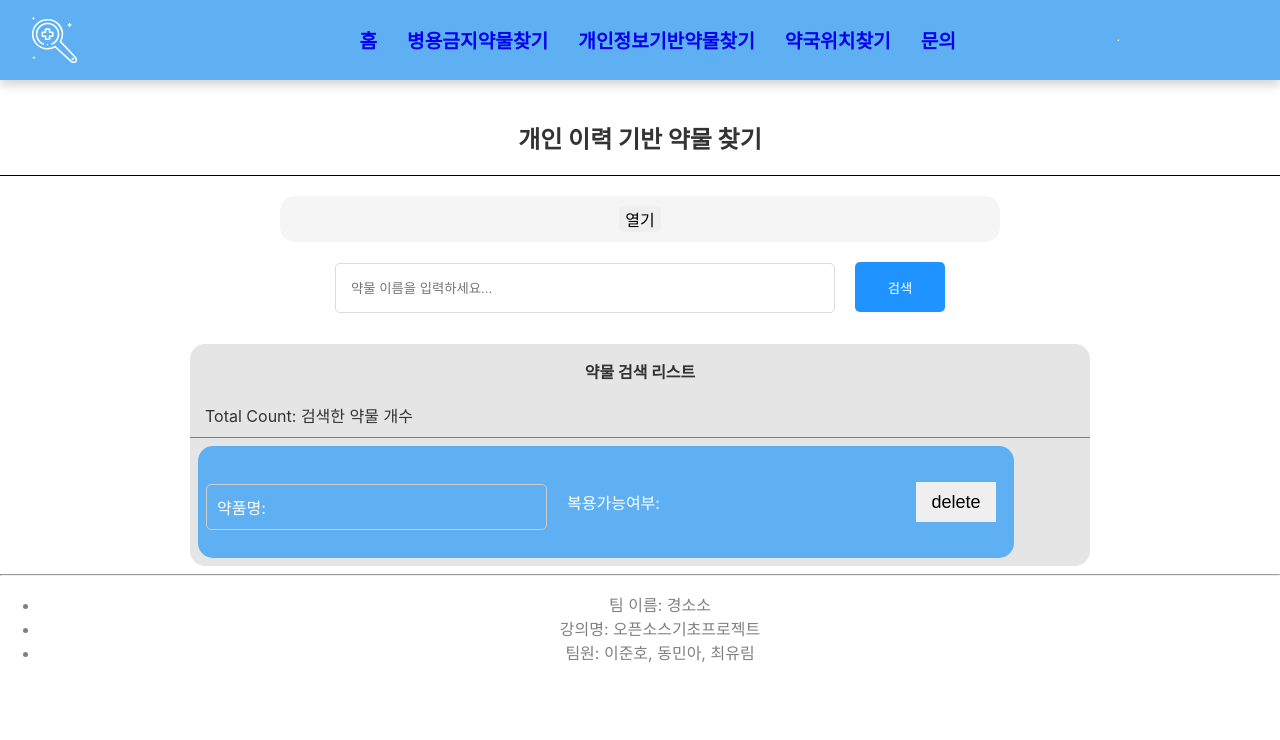
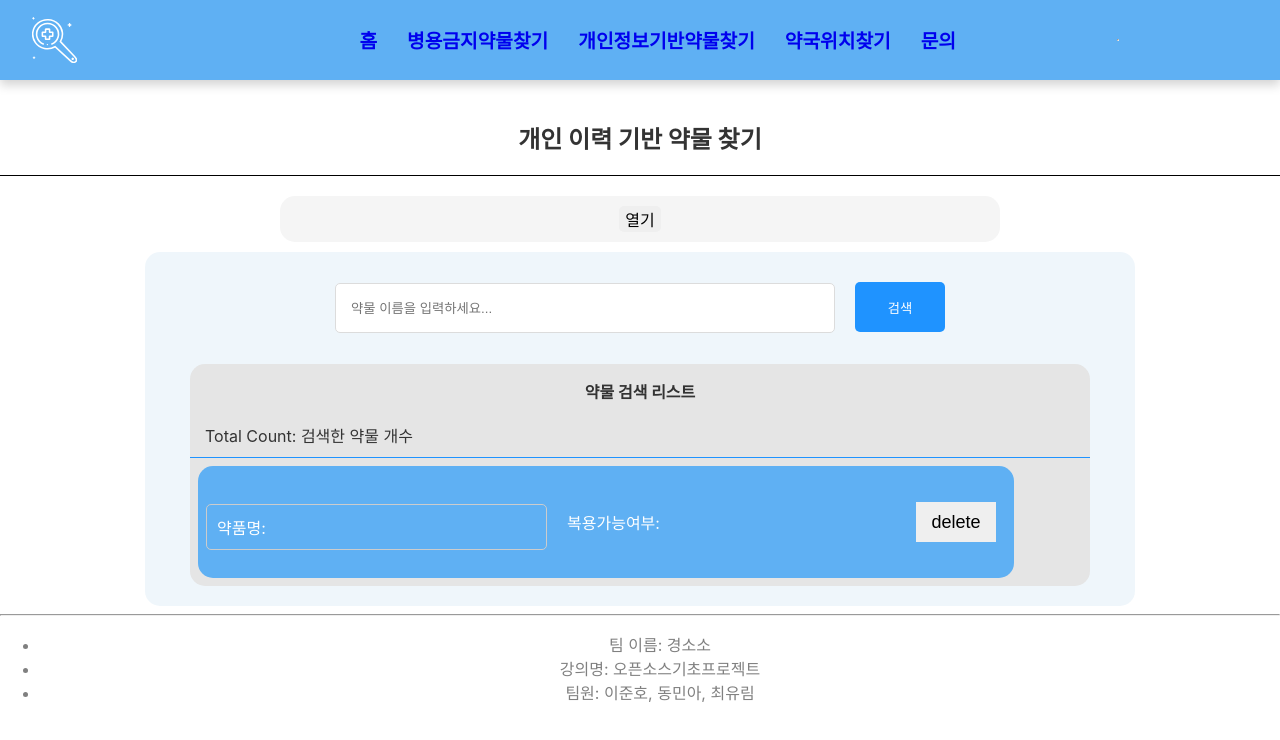
Before and after one commit to LovellR/GSS_Project, a React (Create React App) app in the folder oss-project/: page /detail in a window 1280 px wide. Shown: the top 740 px of the page. Built offline with nearby package versions, Linux system fonts and the light colour scheme.

Commit message:
결과창 구분

```diff
--- a/oss-project/src/JS/Detail.js
+++ b/oss-project/src/JS/Detail.js
@@ -20,7 +20,7 @@ const Detail = () => {
                 </button>
                 {visible && <User />}
             </div>
-            <div>
+            <div className='personal_result'>
                 <PersonalEditor />
                 <PersonalList />
             </div>
--- a/oss-project/src/JS/css/Detail.css
+++ b/oss-project/src/JS/css/Detail.css
@@ -23,3 +23,11 @@
 .open_btn:focus {
     outline: none;
 }
+
+.personal_result {
+    width: 950px;
+    margin: 0 auto;
+    padding : 20px;
+    border-radius: 15px;
+    background-color: #deedf77e;
+}
```
